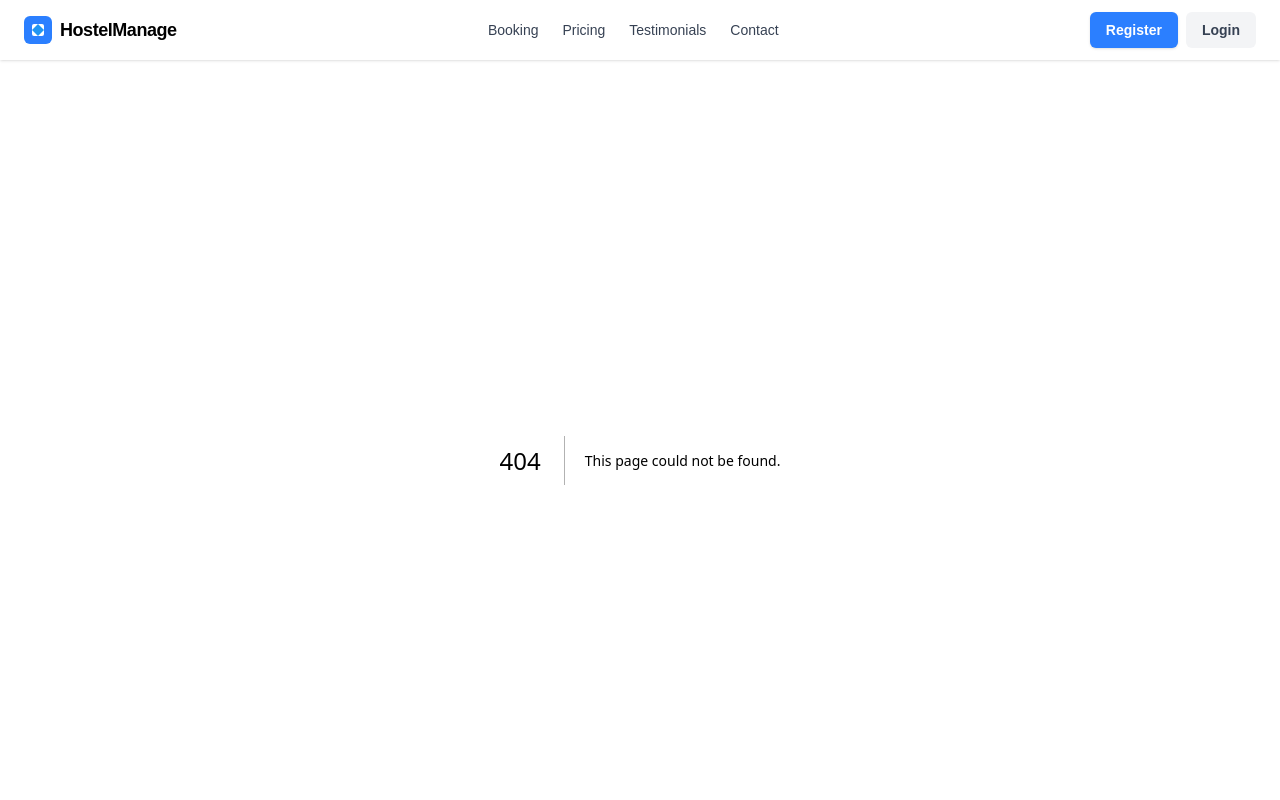
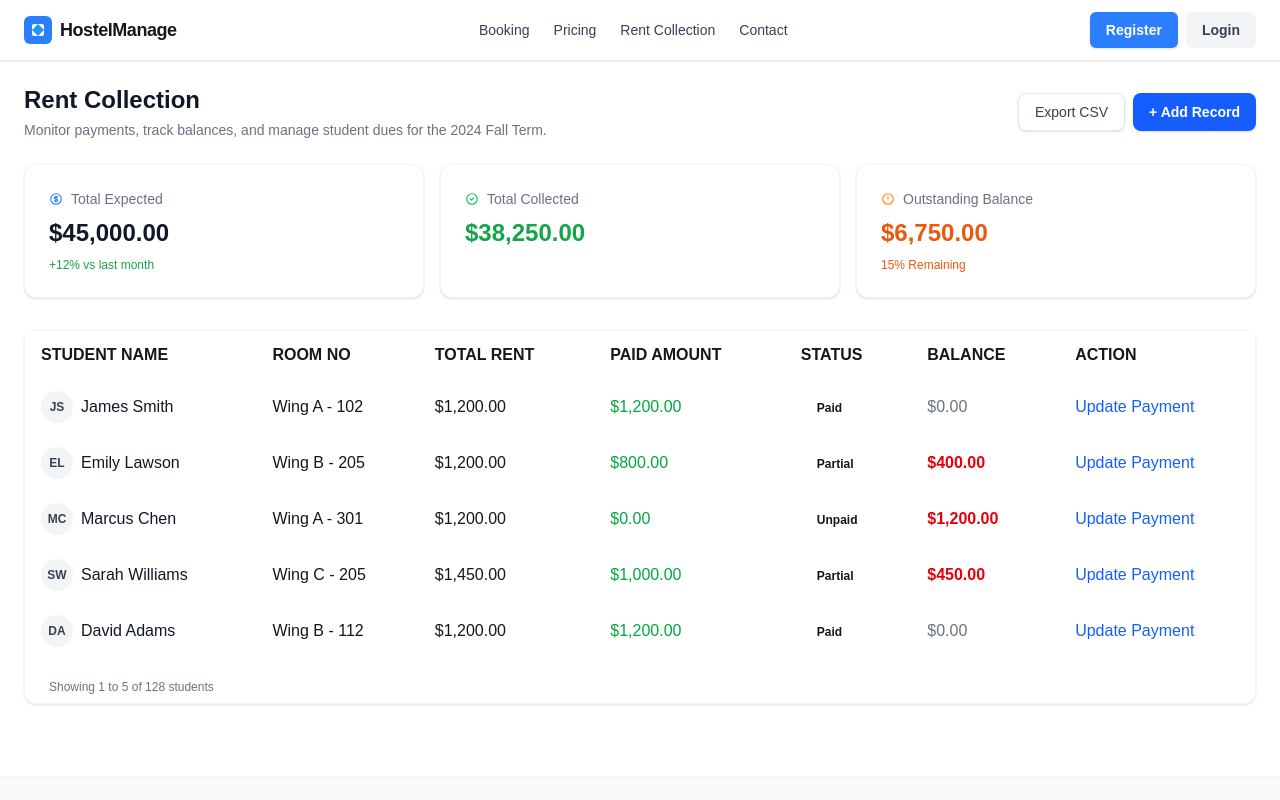
Before and after one commit to akshaydd1/mystay-hostel, a Next.js app: page /rent-collection in a window 1280 px wide. Before the commit this address had no page. Shown: the top 800 px of the page. Built offline with nearby package versions, Linux system fonts and the light colour scheme.

Commit message:
Rent collection page

```diff
--- /dev/null
+++ b/app/rent-collection/page.tsx
@@ -0,0 +1,8 @@
+import React from "react";
+import RentCollectionMain from "../../modules/rent-collection/RentCollectionMain";
+
+const Page = () => {
+  return <RentCollectionMain />;
+};
+
+export default Page;
--- a/modules/booking/BookingMain.tsx
+++ b/modules/booking/BookingMain.tsx
@@ -23,13 +23,27 @@ const BookingMain = () => {
 	const [selectedRoomType, setSelectedRoomType] = useState("all");
 
 	// Example data
-	const stats = [
+	const stats: { label: string; value: number; status: "success" | "danger" | "warning"; subtext: string }[] = [
 		{ label: "Total Beds", value: 250, status: "success", subtext: "Capacity is 100%" },
 		{ label: "Occupied", value: 185, status: "success", subtext: "74% Occupancy" },
 		{ label: "Available", value: 65, status: "danger", subtext: "-2% from yesterday" },
 	];
 
-	const rooms = [
+	type RoomStatus = "partial" | "full" | "empty" | "maintenance" | "reserved";
+
+	const rooms: {
+		roomNumber: string;
+		type: string;
+		status: RoomStatus;
+		beds: {
+			id: string;
+			status: string;
+			guestName?: string;
+			guestProfileUrl?: string;
+			checkIn?: string;
+			checkOut?: string;
+		}[];
+	}[] = [
 		{
 			roomNumber: "101",
 			type: "AC Deluxe",
@@ -76,11 +90,7 @@ const BookingMain = () => {
 				<ActionButton label="Add New Room" onClick={() => alert("Add Room")}/>
 			</div>
 
-			<div style={{ display: "flex", gap: 24, flexWrap: "wrap" }}>
-				{rooms.map((room) => (
-					<RoomCard key={room.roomNumber} {...room} />
-				))}
-			</div>
+
 		</div>
 	);
 };
--- /dev/null
+++ b/modules/rent-collection/RentCollectionMain.tsx
@@ -0,0 +1,54 @@
+"use client";
+import SummaryCard from "./components/SummaryCard";
+import RentCollectionTable from "./components/RentCollectionTable";
+import { HiOutlineCurrencyDollar, HiOutlineCheckCircle, HiOutlineExclamationCircle } from "react-icons/hi";
+
+const RentCollectionMain = () => {
+  return (
+    <div className="p-6">
+      <div className="flex items-center justify-between mb-2">
+        <div>
+          <h1 className="text-2xl font-bold text-gray-900">Rent Collection</h1>
+          <p className="text-gray-500 text-sm mt-1">Monitor payments, track balances, and manage student dues for the 2024 Fall Term.</p>
+        </div>
+        <div className="flex gap-2">
+          <button className="flex items-center gap-2 px-4 py-2 border border-gray-200 rounded-lg bg-white text-gray-700 font-medium text-sm shadow-sm hover:bg-gray-50">
+            Export CSV
+          </button>
+          <button className="flex items-center gap-2 px-4 py-2 rounded-lg bg-blue-600 text-white font-semibold text-sm shadow-sm hover:bg-blue-700">
+            + Add Record
+          </button>
+        </div>
+      </div>
+      <div className="flex gap-4 mt-6">
+        <SummaryCard
+          title="Total Expected"
+          value="$45,000.00"
+          subtext={"+12% vs last month"}
+          icon={<HiOutlineCurrencyDollar className="text-blue-500" />}
+        />
+        <SummaryCard
+          title="Total Collected"
+          value="$38,250.00"
+          subtext={" "}
+          icon={<HiOutlineCheckCircle className="text-green-500" />}
+          valueColor="#16A34A"
+        />
+        <SummaryCard
+          title="Outstanding Balance"
+          value="$6,750.00"
+          subtext={"15% Remaining"}
+          icon={<HiOutlineExclamationCircle className="text-orange-400" />}
+          valueColor="#EA580C"
+          subtextColor="#EA580C"
+        />
+      </div>
+      {/* Table Section */}
+      <div className="mt-8">
+        <RentCollectionTable />
+      </div>
+    </div>
+  );
+};
+
+export default RentCollectionMain;
--- /dev/null
+++ b/modules/rent-collection/components/RentCollectionTable.tsx
@@ -0,0 +1,129 @@
+import React from 'react';
+import DataTable from '../../../shared/components/elements/DataTable';
+import { StatusTag } from '../../booking/components/StatusTag';
+
+import type { ColumnDef } from '@tanstack/react-table'; // or the correct import for your DataTable
+
+type RentCollectionRow = {
+  avatar: string;
+  studentName: string;
+  roomNo: string;
+  totalRent: string;
+  paidAmount: string;
+  status: string;
+  balance: string;
+};
+
+const columns: ColumnDef<RentCollectionRow, any>[] = [
+  {
+    header: 'STUDENT NAME',
+    accessorKey: 'studentName',
+    cell: ({ row, getValue }) => (
+      <div className="flex items-center gap-2">
+        <span className="inline-flex items-center justify-center h-8 w-8 rounded-full bg-gray-100 text-xs font-semibold text-gray-700">
+          {row.original.avatar}
+        </span>
+        <span className="font-medium text-gray-900">{getValue()}</span>
+      </div>
+    ),
+  },
+  {
+    header: 'ROOM NO',
+    accessorKey: 'roomNo',
+  },
+  {
+    header: 'TOTAL RENT',
+    accessorKey: 'totalRent',
+    cell: ({ getValue }) => <span className="font-medium">{getValue()}</span>,
+  },
+  {
+    header: 'PAID AMOUNT',
+    accessorKey: 'paidAmount',
+    cell: ({ getValue }) => <span className="font-medium text-green-600">{getValue()}</span>,
+  },
+  {
+    header: 'STATUS',
+    accessorKey: 'status',
+    cell: ({ getValue }) => <StatusTag status={getValue()} />,
+  },
+  {
+    header: 'BALANCE',
+    accessorKey: 'balance',
+    cell: ({ getValue }) => {
+      const value = getValue();
+      return <span className={value === '$0.00' ? 'text-gray-500' : 'text-red-600 font-semibold'}>{value}</span>;
+    },
+  },
+  {
+    header: 'ACTION',
+    id: 'action',
+    enableSorting: false,
+    cell: ({ row }) => (
+      <a href="#" className="text-blue-600 font-medium hover:underline">Update Payment</a>
+    ),
+  },
+];
+
+const data = [
+  {
+    avatar: 'JS',
+    studentName: 'James Smith',
+    roomNo: 'Wing A - 102',
+    totalRent: '$1,200.00',
+    paidAmount: '$1,200.00',
+    status: 'Paid',
+    balance: '$0.00',
+  },
+  {
+    avatar: 'EL',
+    studentName: 'Emily Lawson',
+    roomNo: 'Wing B - 205',
+    totalRent: '$1,200.00',
+    paidAmount: '$800.00',
+    status: 'Partial',
+    balance: '$400.00',
+  },
+  {
+    avatar: 'MC',
+    studentName: 'Marcus Chen',
+    roomNo: 'Wing A - 301',
+    totalRent: '$1,200.00',
+    paidAmount: '$0.00',
+    status: 'Unpaid',
+    balance: '$1,200.00',
+  },
+  {
+    avatar: 'SW',
+    studentName: 'Sarah Williams',
+    roomNo: 'Wing C - 205',
+    totalRent: '$1,450.00',
+    paidAmount: '$1,000.00',
+    status: 'Partial',
+    balance: '$450.00',
+  },
+  {
+    avatar: 'DA',
+    studentName: 'David Adams',
+    roomNo: 'Wing B - 112',
+    totalRent: '$1,200.00',
+    paidAmount: '$1,200.00',
+    status: 'Paid',
+    balance: '$0.00',
+  },
+];
+
+const RentCollectionTable: React.FC = () => {
+  return (
+    <div className="bg-white rounded-xl shadow-sm border border-gray-100 mt-6">
+      <DataTable
+        columns={columns}
+        data={data}
+        pageSize={5}
+        className="min-w-full"
+      />
+      <div className="px-6 py-2 text-xs text-gray-500">Showing 1 to 5 of 128 students</div>
+    </div>
+  );
+};
+
+export default RentCollectionTable;
--- /dev/null
+++ b/modules/rent-collection/components/SummaryCard.tsx
@@ -0,0 +1,34 @@
+import React from 'react';
+
+interface SummaryCardProps {
+  title: string;
+  value: string;
+  subtext?: string;
+  icon?: React.ReactNode;
+  valueColor?: string;
+  subtextColor?: string;
+  bgColor?: string;
+}
+
+const SummaryCard: React.FC<SummaryCardProps> = ({
+  title,
+  value,
+  subtext,
+  icon,
+  valueColor = '#111827',
+  subtextColor = '#16A34A',
+  bgColor = '#fff',
+}) => (
+  <div className="flex-1 min-w-[220px] bg-white rounded-xl shadow-sm p-6 flex flex-col gap-2 border border-gray-100">
+    <div className="flex items-center gap-2 text-gray-500 text-sm font-medium">
+      {icon}
+      {title}
+    </div>
+    <div className="text-2xl font-bold" style={{ color: valueColor }}>{value}</div>
+    {subtext && (
+      <div className="text-xs font-medium" style={{ color: subtextColor }}>{subtext}</div>
+    )}
+  </div>
+);
+
+export default SummaryCard;
--- a/package.json
+++ b/package.json
@@ -9,9 +9,11 @@
     "lint": "eslint"
   },
   "dependencies": {
+    "@tanstack/react-table": "^8.0.0",
     "next": "16.1.4",
     "react": "19.2.3",
-    "react-dom": "19.2.3"
+    "react-dom": "19.2.3",
+    "react-icons": "^5.5.0"
   },
   "devDependencies": {
     "@tailwindcss/postcss": "^4",
--- a/shared/components/modules/Header/HeaderMain.tsx
+++ b/shared/components/modules/Header/HeaderMain.tsx
@@ -8,7 +8,7 @@ import Link from "next/link";
 const navLinks = [
   { label: "Booking", href: "/booking" },
   { label: "Pricing", href: "#pricing" },
-  { label: "Testimonials", href: "#testimonials" },
+  { label: "Rent Collection", href: "/rent-collection" },
   { label: "Contact", href: "#contact" },
 ];
 
```
Also changed, not shown: 1 other file (tests, documents, lock files or other folders).
